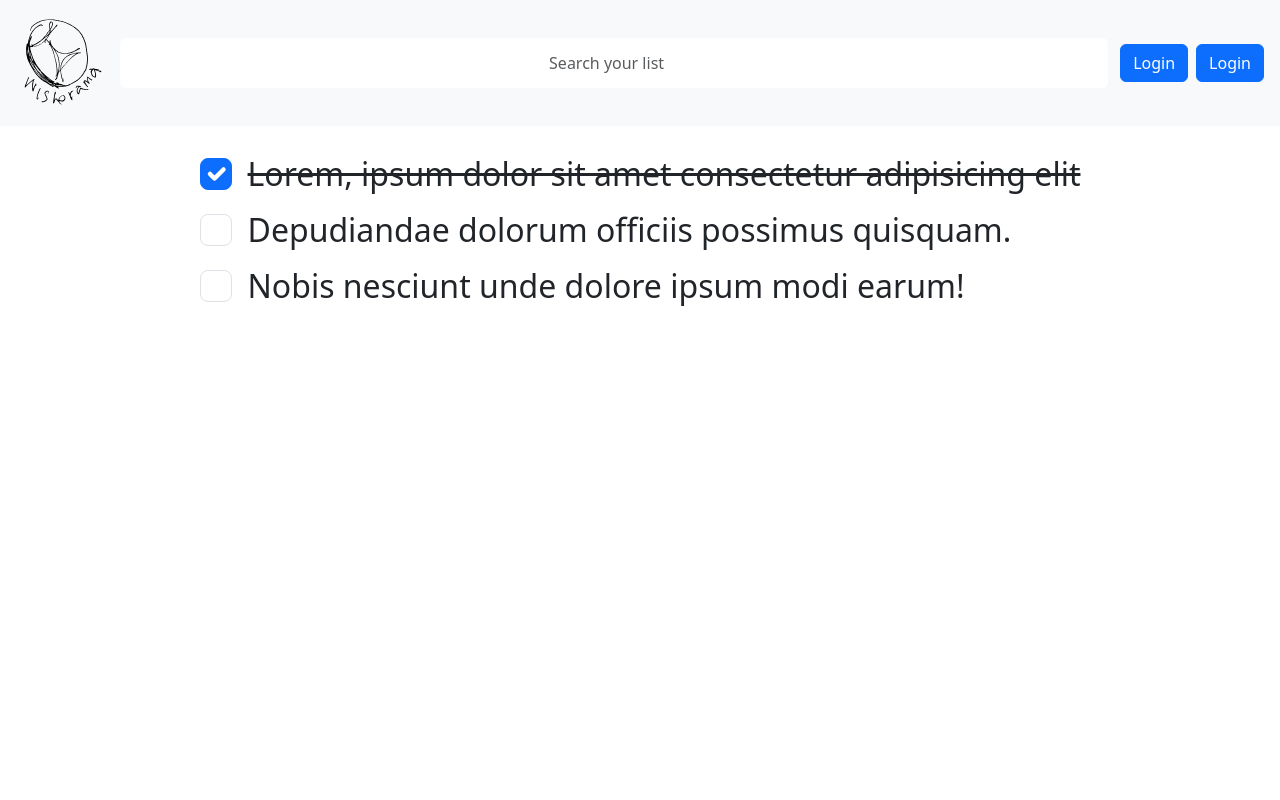
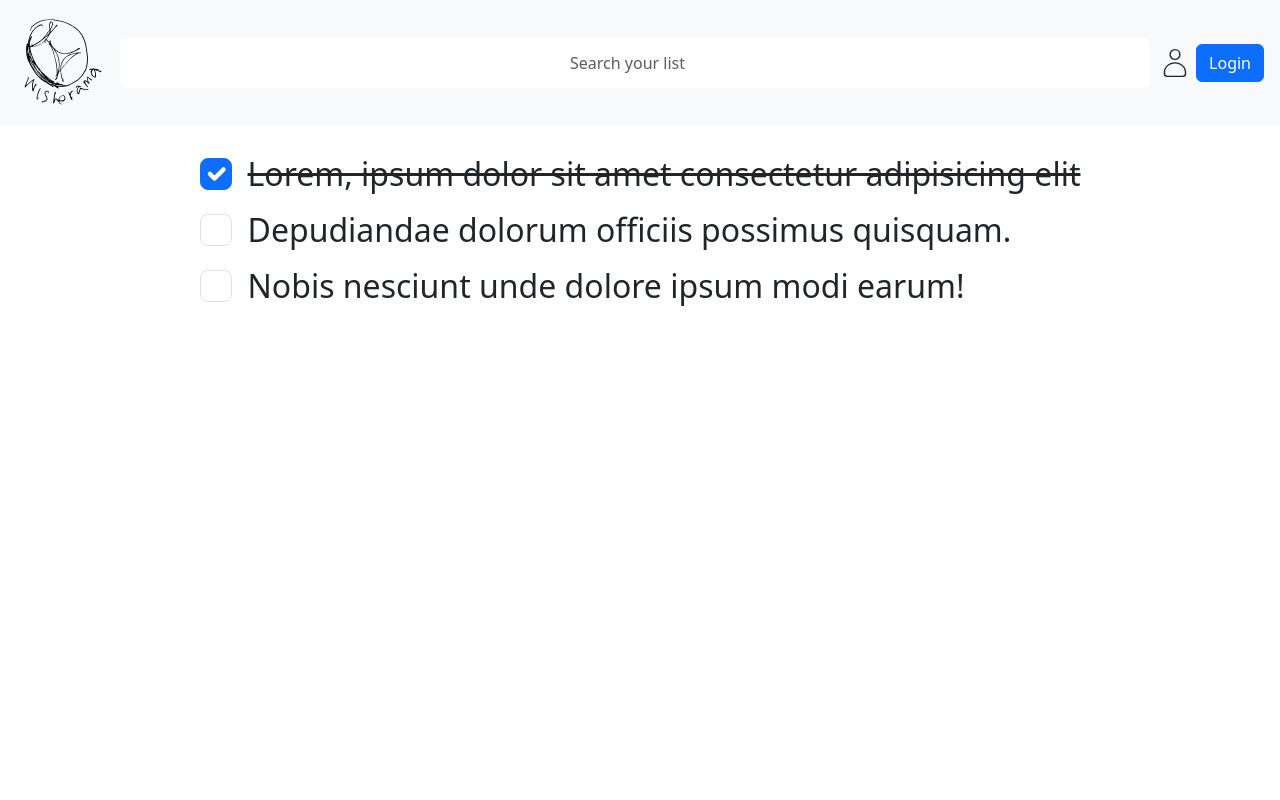
Before and after one commit to nestorjunior/list.me, a React (Vite) app: page / in a window 1280 px wide. Shown: the top 800 px of the page. Built offline with nearby package versions, Linux system fonts and the light colour scheme; the HTML template or start-up script is replaced by a standard one.

Commit message:
fix: button width space

```diff
--- a/package.json
+++ b/package.json
@@ -15,6 +15,7 @@
     "react": "^18.2.0",
     "react-bootstrap": "^2.10.2",
     "react-dom": "^18.2.0",
+    "react-icons": "^5.0.1",
     "react-router-dom": "^6.22.3"
   },
   "devDependencies": {
--- a/src/assets/styles/_variables.scss
+++ b/src/assets/styles/_variables.scss
@@ -1,7 +1,8 @@
 //-Default system settings
 :root {
   --white: #F6F6F8;
-  --blue: #D5E8EB;
+  --blue-100: #D5E8EB;
+  --blue-300: #aae3ec;
   --black: #0D171B;
   --orange-100: #fe9486!important;
   --orange-300: #FF3F25!important;
--- a/src/components/NavbarComponent.scss
+++ b/src/components/NavbarComponent.scss
@@ -1,3 +1,8 @@
-.centered-placeholder::placeholder {
-  text-align: center;
+.navbar-wishorama {
+  .centered-placeholder::placeholder {
+    text-align: center;
+  }
+  svg {
+    cursor: pointer;
+  }
 }
--- a/src/components/NavbarComponent.tsx
+++ b/src/components/NavbarComponent.tsx
@@ -3,18 +3,20 @@ import { SearchComponent } from './SearchComponent'
 import { LogoComponent } from './LogoComponent'
 
 import './NavbarComponent.scss'
+import { CiUser } from "react-icons/ci";
+
 
 export function NavbarComponent() {
   return(
     <>
-      <nav className="navbar bg-body-tertiary">
+      <nav className="navbar navbar-wishorama bg-body-tertiary">
         <div className="container-fluid">
           <a className="navbar-brand me-2" href="#">
             <LogoComponent />
           </a>
           <SearchComponent />
           <div>
-            <ButtonComponent />
+            <CiUser size={34} />
             <ButtonComponent />
           </div>
         </div>
```
Also changed, not shown: src/components/ButtonComponent.scss (+8 -0 lines), 1 other file (tests, documents, lock files or other folders).
